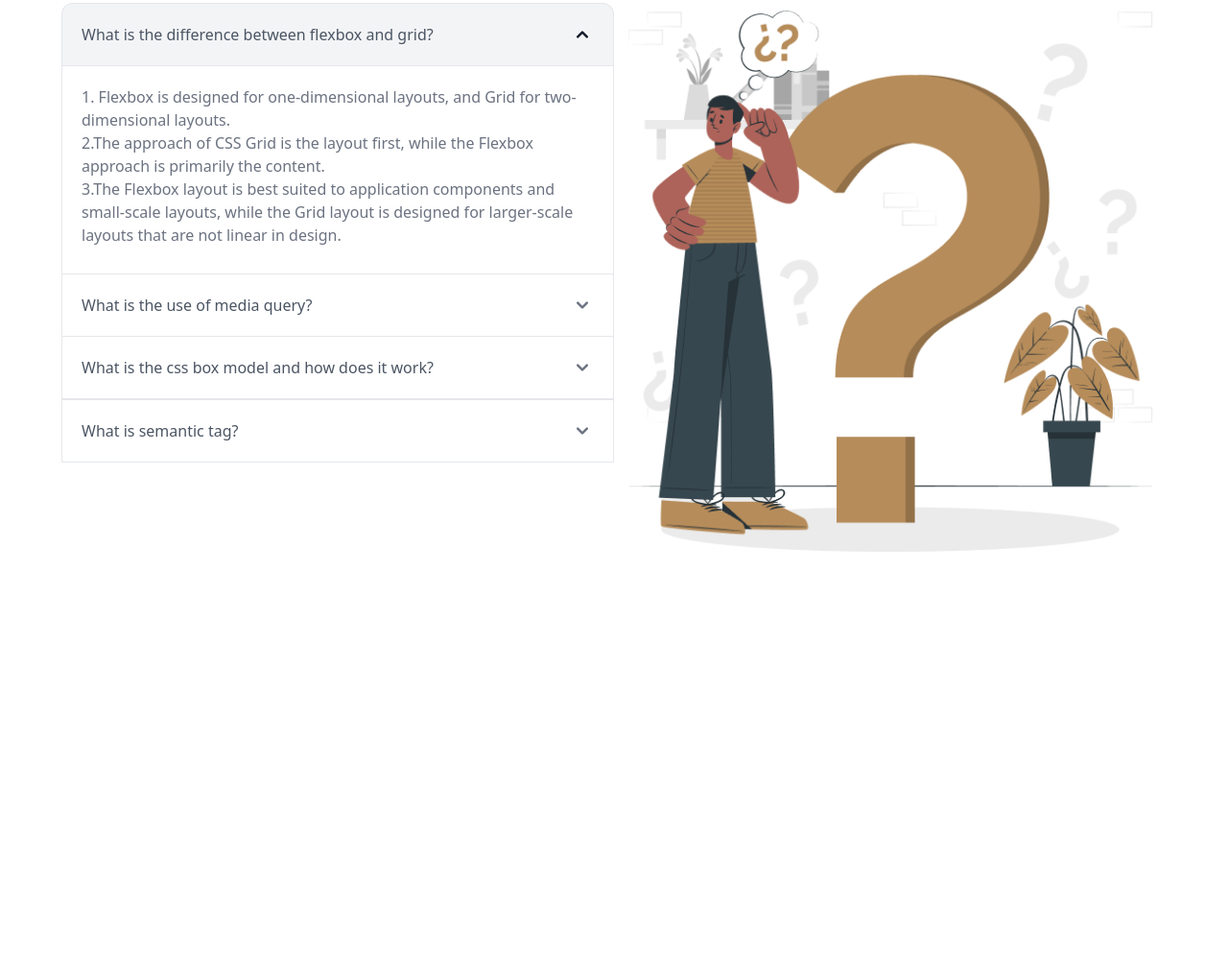
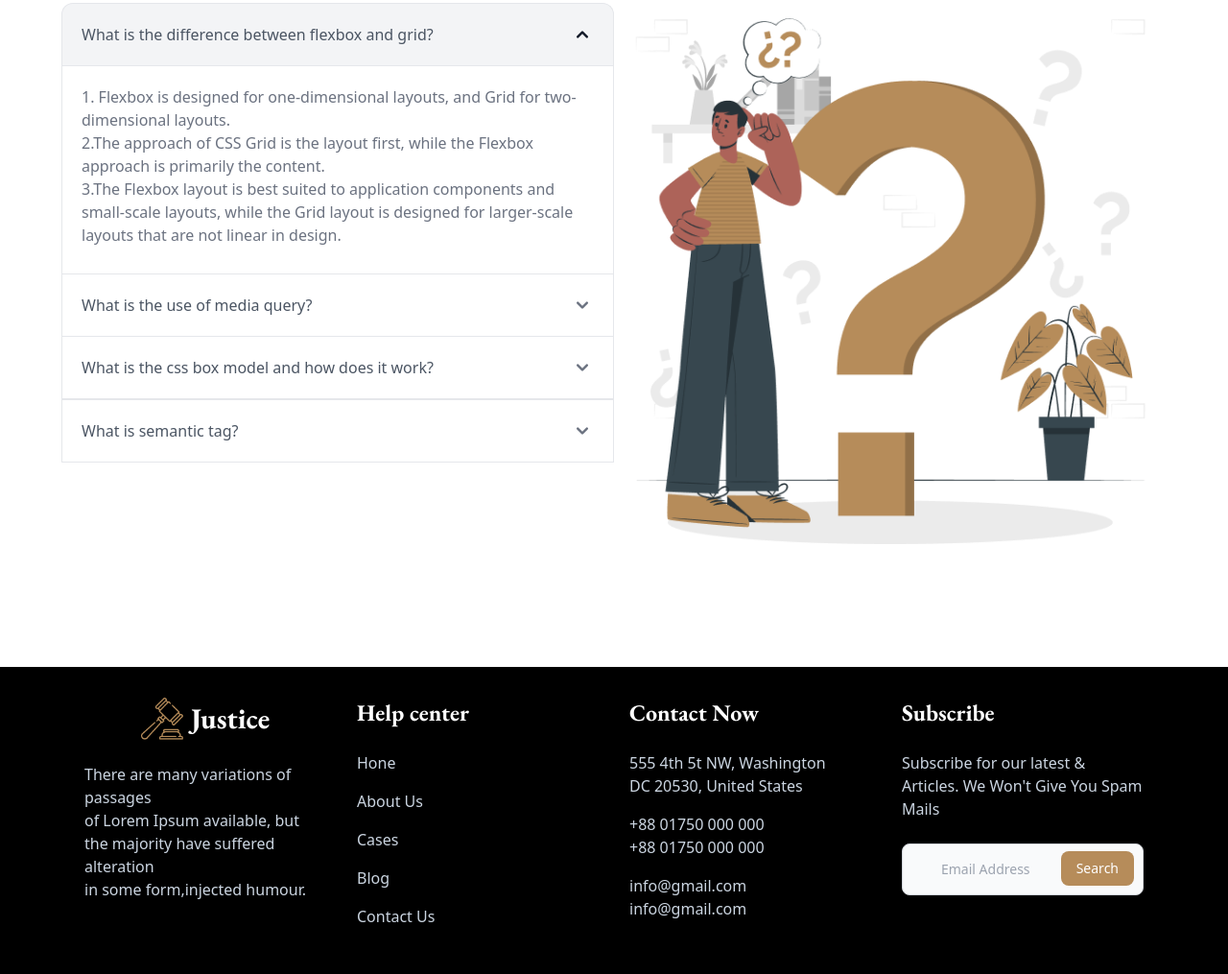
Before and after one commit to Nahid-subi/legal-house, a plain HTML site: page index.html in a window 1280 px wide. Shown: the part 2213-3228 px from the top of the page at 96% size. Before the commit the page ends 2908 px from the top, so only its background shows below. Drawn offline with nearby package versions, Linux system fonts and the light colour scheme.

Commit message:
footer added

```diff
--- a/index.html
+++ b/index.html
@@ -298,15 +298,79 @@
                             </div>
                         </div>
                     </div>
-                    <div class="md:w-1/2 p-2">
+                    <div class="md:w-1/2 p-4">
                         <img src="images/faq.png" alt="">
                     </div>
                 </div>
             </section>
+    </main>
+ <!-- Footer -->
 
-    </main>
-
-
+<footer class="bg-black dark:bg-gray-900">
+    <div class="container max-w-6xl mx-auto">
+    <div class="grid sm:grid-cols-1 gap-8 px-6 py-8 md:grid-cols-2 lg:grid-cols-4">
+        <div>
+            <div class="flex justify-center items-center mb-6">
+                <img class="w-11 h-11" src="images/business.png" alt="">
+                <h2 class="text-3xl font-eb font-bold ml-2 text-white">Justice</h2>
+            </div>
+            <p class="text-slate-300">There are many variations of passages <br> of Lorem Ipsum available, but <br> the majority have suffered alteration <br> in some form,injected humour.</p>
+        </div>
+        <div>
+            <h2 class="text-2xl font-eb font-bold mb-6 text-white">Help center</h2>
+            <ul class="text-slate-300">
+                <li class="mb-4">
+                    <a href="#" class="hover:underline">Hone</a>
+                </li>
+                <li class="mb-4">
+                    <a href="#" class="hover:underline">About Us</a>
+                </li>
+                <li class="mb-4">
+                    <a href="#" class="hover:underline">Cases</a>
+                </li>
+                <li class="mb-4">
+                    <a href="#" class="hover:underline">Blog</a>
+                </li>
+                <li class="mb-4">
+                    <a href="#" class="hover:underline">Contact Us</a>
+                </li>
+            </ul>
+        </div>
+        <div>
+            <h2 class="text-2xl font-eb font-bold mb-6 text-white">Contact Now</h2>
+            <ul class="text-slate-300">
+                <li class="mb-4">
+                    <a href="#" class="hover:underline">555 4th 5t NW, Washington <br>
+                        DC 20530, United States</a>
+                </li>
+                <li class="mb-4">
+                    <a href="#" class="hover:underline">+88 01750 000 000 <br>
+                        +88 01750 000 000</a>
+                </li>
+                <li class="mb-4">
+                    <a href="#" class="hover:underline">info@gmail.com <br>
+                        info@gmail.com</a>
+                </li>
+            </ul>
+        </div>
+        <div>
+            <h2 class="text-2xl font-eb font-bold mb-6 text-white">Subscribe</h2>
+            <p class="text-slate-300">Subscribe for our latest & Articles. We Won't Give You Spam Mails</p>
+            <div class="mt-6">
+                <form>
+                    <label for="default-search" class="mb-2 text-sm font-medium text-gray-900 sr-only dark:text-white">Search</label>
+                    <div class="relative">
+                        <div class="absolute inset-y-0 left-0 flex items-center pl-3 pointer-events-none">
+                        </div>
+                        <input type="search" id="default-search" class="block w-full p-4 pl-10 text-sm text-gray-900 border border-gray-300 rounded-lg bg-gray-50 focus:ring-chocolate focus:border-chocolate dark:bg-gray-700 dark:border-gray-600 dark:placeholder-gray-400 dark:text-black dark:focus:ring-chocolate dark:focus:border-chocolate" placeholder="Email Address" required>
+                        <button type="submit" class="text-white absolute right-2.5 bottom-2.5 bg-chocolate hover:bg-chocolate focus:ring-4 focus:outline-none focus:ring-blue-300 font-medium rounded-lg text-sm px-4 py-2 dark:bg-chocolate dark:hover:bg-chocolate dark:focus:ring-chocolate">Search</button>
+                    </div>
+                </form>
+            </div>
+        </div>
+    </div>
+    </div>
+</footer>
 
 <!-- Flowbite js cdn -->
     <script src="https://cdnjs.cloudflare.com/ajax/libs/flowbite/1.6.2/flowbite.min.js"></script>
```
